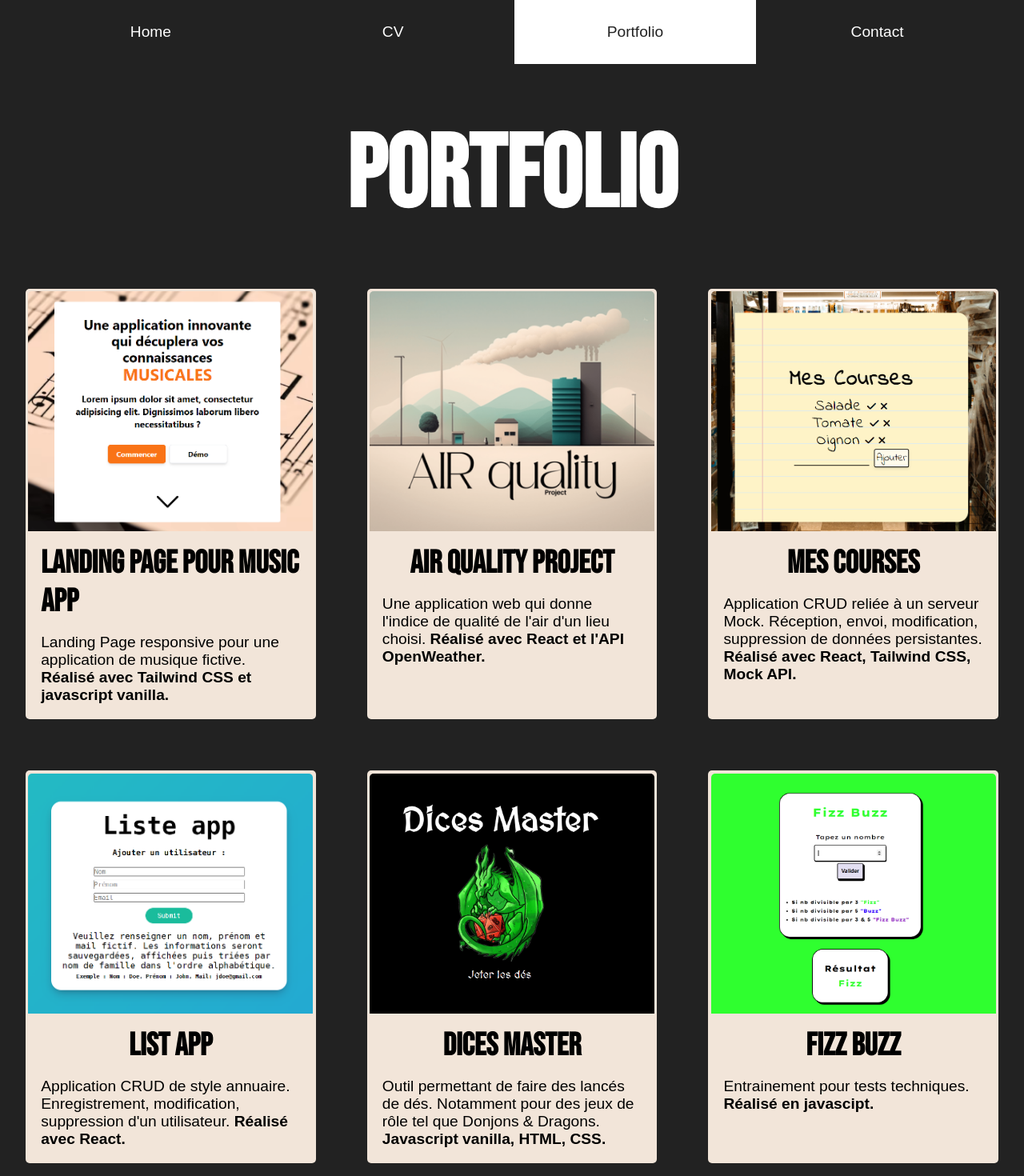
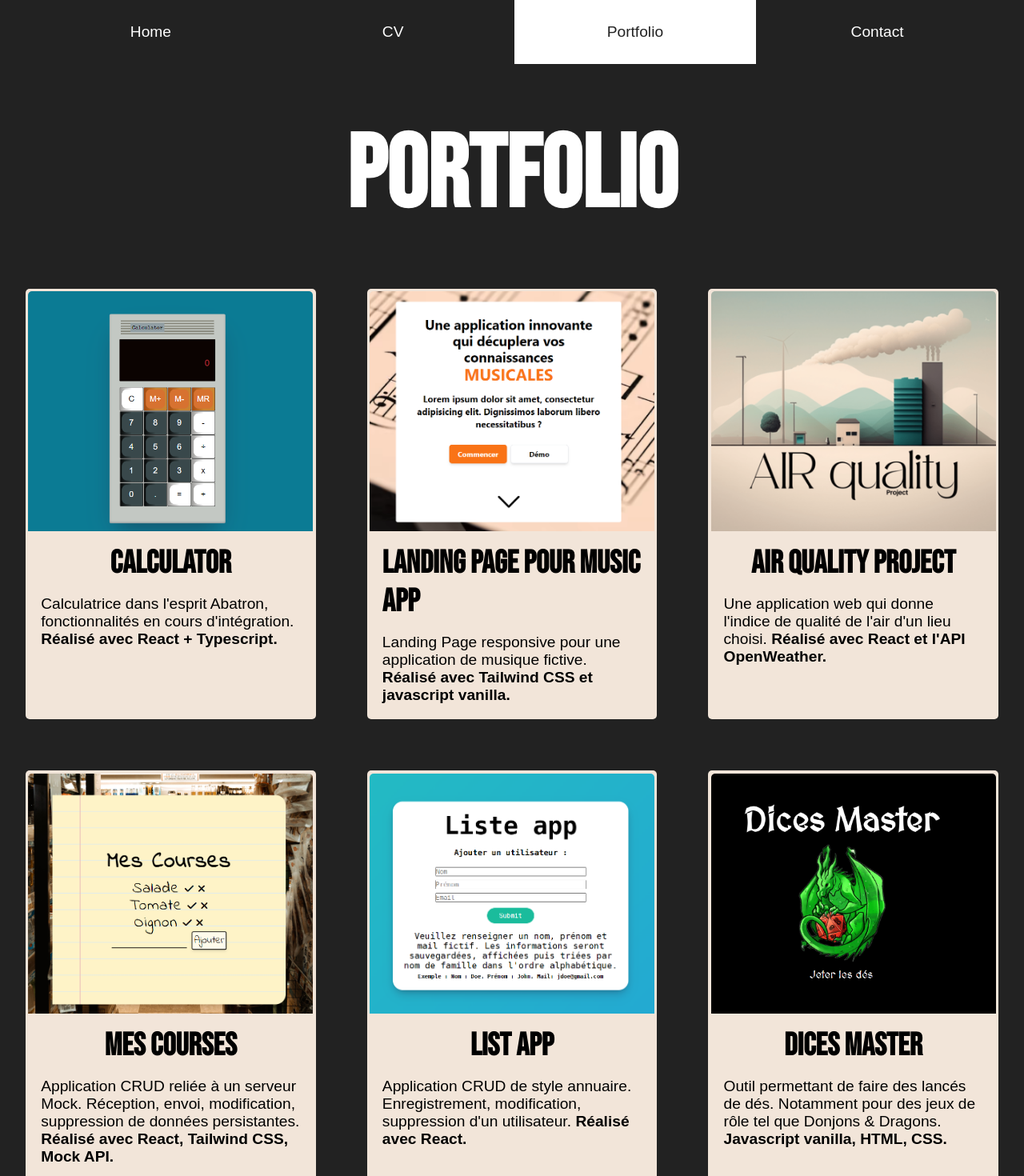
Before and after one commit to jessy-marion/Personnal-Website, a React (Create React App) app: page /portfolio in a window 1280 px wide. Shown: the top 1470 px of the page at 80% size. Built offline with nearby package versions, Linux system fonts and the light colour scheme; a web font is replaced by a local one.

Commit message:
new project Calculator

```diff
--- a/src/Pages/Portfolio/Portfolio.jsx
+++ b/src/Pages/Portfolio/Portfolio.jsx
@@ -14,12 +14,26 @@ import p11Img from "../../assets/img/pphp.PNG";
 import p12Img from "../../assets/img/mescourses.PNG";
 import p13Img from "../../assets/img/landing-page-1.PNG";
 import p14Img from "../../assets/img/fizzBuzz.PNG";
+import p15Img from "../../assets/img/CaptureCalculator.PNG";
 
 function Portfolio() {
   return (
     <main className={styles.portfolio}>
       <h1>Portfolio</h1>
       <div className={styles.cardContainer}>
+      <a
+            target="_blank"
+            rel="noreferrer noopener"
+            href="https://thriving-axolotl-e8b0a7.netlify.app/"
+        >
+          <Card
+              h2={"Calculator"}
+              image={p15Img}
+              alt={"calculator"}
+          >
+            Calculatrice dans l'esprit Abatron, fonctionnalités en cours d'intégration. <strong>Réalisé avec React + Typescript.</strong>
+          </Card>
+        </a>
         <a
             target="_blank"
             rel="noreferrer noopener"
@@ -88,7 +102,7 @@ function Portfolio() {
             href="https://657499c1648ed7014e177176--delightful-conkies-0cfc95.netlify.app/"
         >
           <Card h2={"Fizz Buzz"} image={p14Img} alt={"Fizz buzz"}>
-            Entrainement pour tests techniques. <strong>Réalisé en javascipt.</strong>
+            Entrainement pour tests techniques. <strong>Réalisé en javascript.</strong>
           </Card>
         </a>
         <a
```
Also changed, not shown: src/assets/img/CaptureCalculator.PNG (added).
